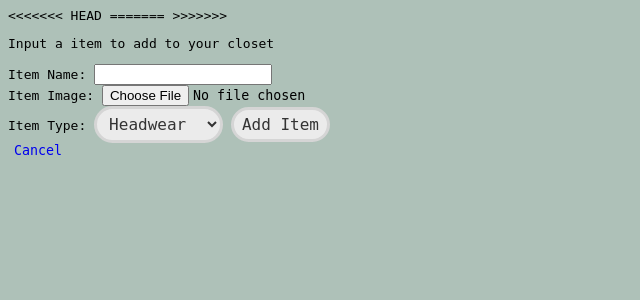
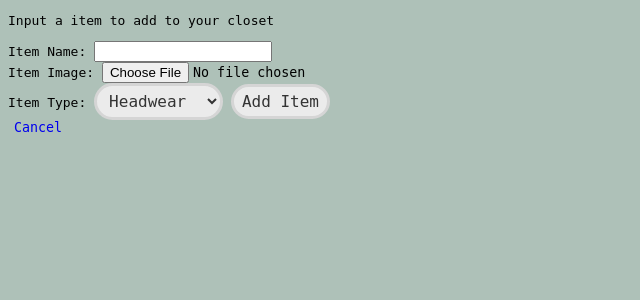
Before and after one commit to Logan-Cole1/Closet-dex, a PHP site: page /Closet/addClothingItem.php in a window 1280 px wide. Shown: the top 300 px of the page, without its empty margins (0-640 px from the left). Run offline with PHP 8.4, Linux system fonts and the light colour scheme; the visitor is signed in with stand-in values (Sample User, id 1).

Commit message:
Redoing Head Changes

```diff
--- a/Closet/addClothingItem.php
+++ b/Closet/addClothingItem.php
@@ -18,11 +18,8 @@ if (!isset($_SESSION["username"])) {
 
 <head>
 	<link rel="stylesheet" href="../style.css">
-<<<<<<< HEAD
-=======
 	<title>Closet-Dex | Add Item</title>
 	<link rel="icon" type="image/png" href="../logo-icon.png">
->>>>>>>
 </head>
 
 <body>
```
